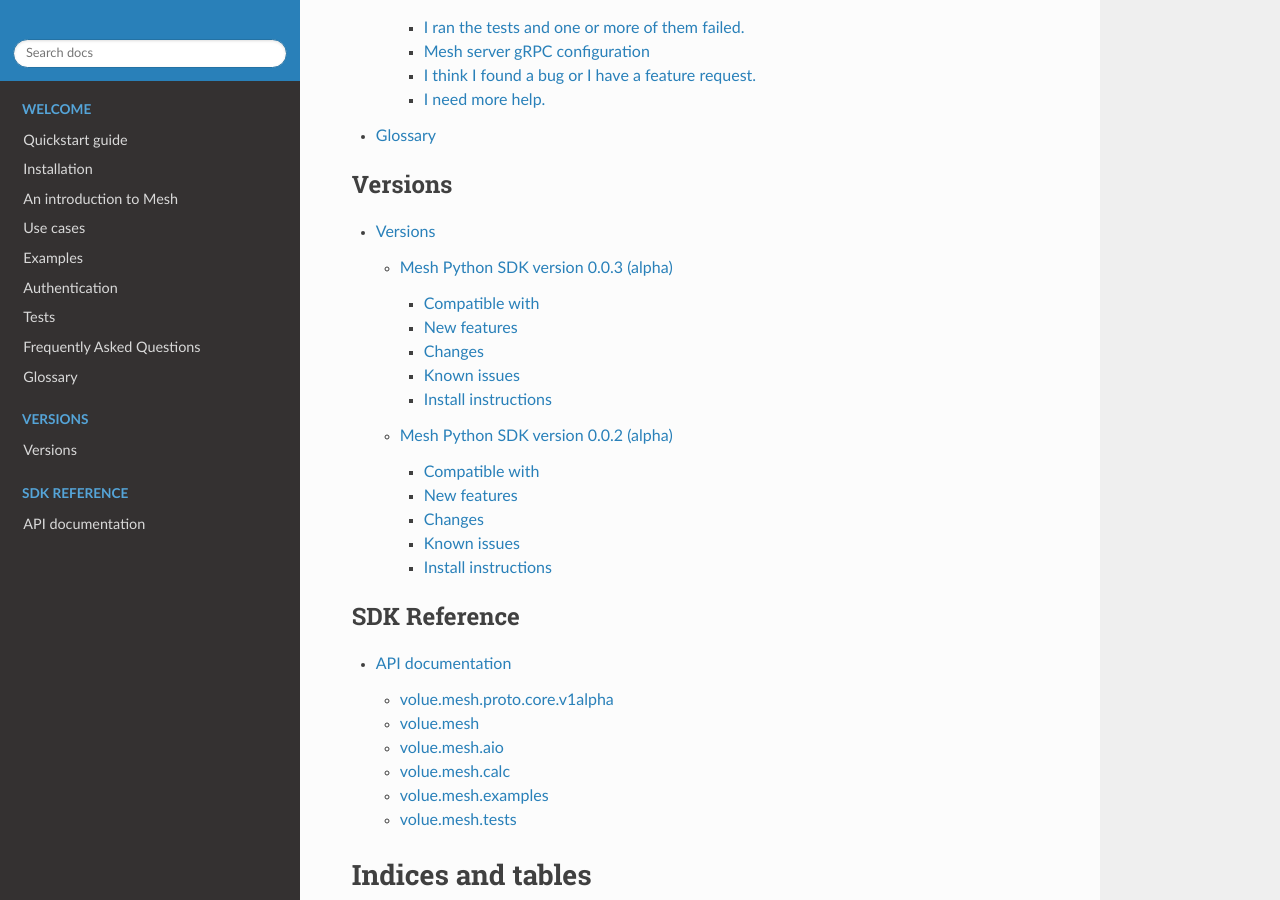
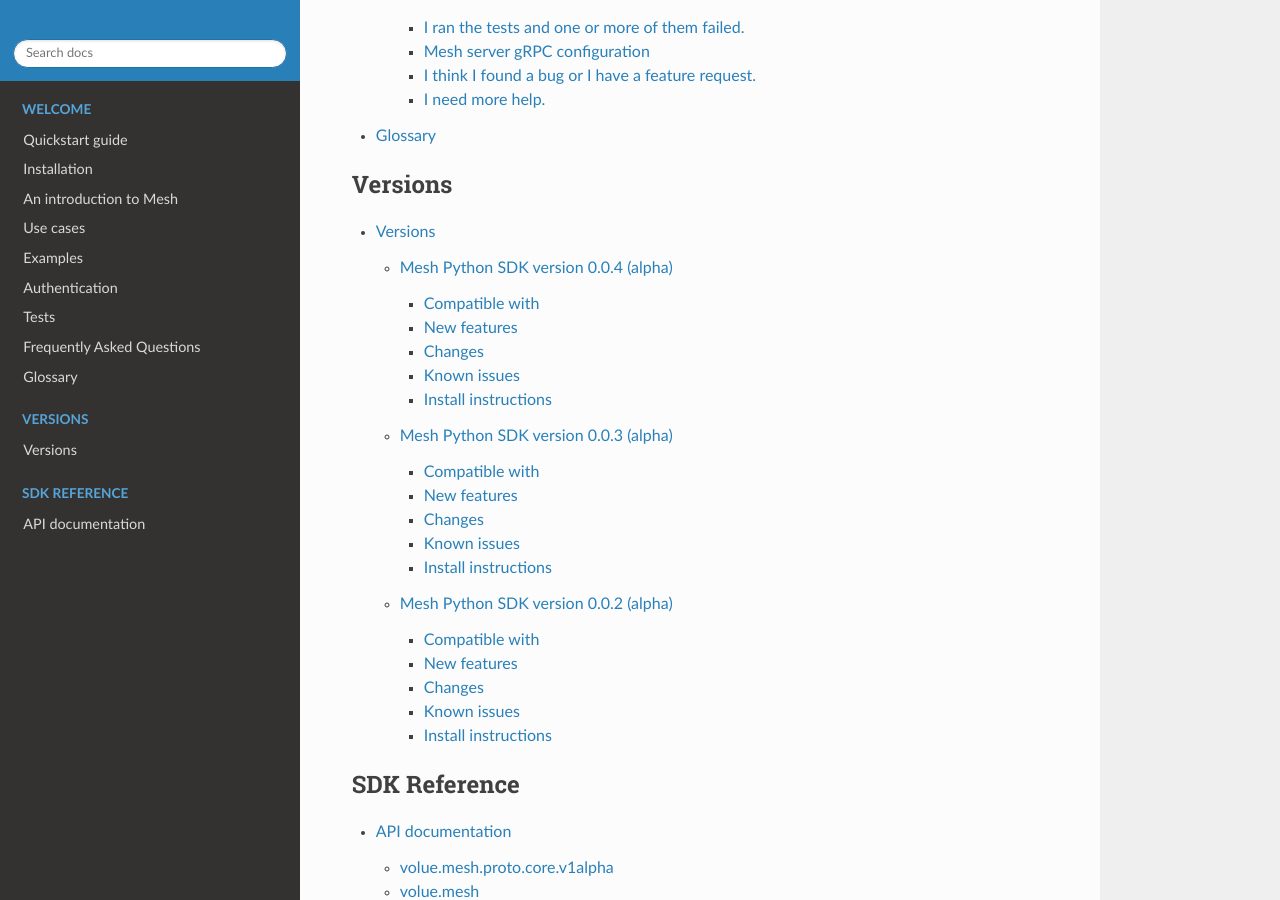
Before and after one commit to Volue-Public/energy-mesh-python, a Sphinx documentation site: the page built from docs/source/index.rst, in a window 1280 px wide and 900 px high, scrolled down 2618 px. Built offline with Sphinx 7.4.7 and the Read the Docs theme 2.0.0, drawn with Linux system fonts in a browser that asks for light colours; some of the changed lines change nothing that is shown.

Commit message:
Updated with changes for Flow drop 4

```diff
--- a/docs/source/versions.rst
+++ b/docs/source/versions.rst
@@ -2,6 +2,50 @@ Versions
 --------
 
 Depending on the Mesh Server version you intend to communicate with a compatible version of Mesh Python SDK is needed.
+
+`Mesh Python SDK version 0.0.4 (alpha) <https://github.com/PowelAS/sme-mesh-python/releases/tag/Mesh_v2.5>`_
+*************************************************************************************************************************
+
+------------
+
+Compatible with
+~~~~~~~~~~~~~~~~~~
+
+- Mesh server version 2.5.*
+- Python [3.7.1, 3.8 and 3.9]
+- Tested with Mesh server version 2.5.0.14
+
+New features
+~~~~~~~~~~~~~~~~~~
+
+- Sum function for single time series. :issue:`161`Implement RPCs for handling attributes
+- Read of virtual timeseries in SmG. :issue:`153`
+- Logging and audit trail. :issue:`156`
+- Read and write of objects in the physical Mesh model. :issue:`151`
+- Implement RPCs for handling attributes. :issue:`203`
+
+Changes
+~~~~~~~~~~~~~~~~~~
+
+- **Enhancement:** Separate forecasting and history functions. :issue:`113`
+- **Enhancement:** Readable error for reply with no timeseries data. :issue:`164`
+- **Enhancement:** Expose transformation functions the same way other calc functions are exposed. :issue:`157`
+- **Fixed:** Dependecies not set correctly :issue:`178`
+- **Fixed:** Inconsistent handling of timestamps in time series data point update. :issue:`183`
+
+Known issues
+~~~~~~~~~~~~~~~~~~
+
+- Lacking support to read and write XYZ attributes and link relations.
+
+Install instructions
+~~~~~~~~~~~~~~~~~~~~~~~~~~~~~~~~~~~~
+
+See instructions at :ref:`Setup for users` and use the following:
+
+::
+
+    python -m pip install --force-reinstall git+https://github.com/PowelAS/sme-mesh-python@Mesh_v2.5
 
 
 `Mesh Python SDK version 0.0.3 (alpha) <https://github.com/PowelAS/sme-mesh-python/releases/tag/Mesh_v2.3>`_
```
